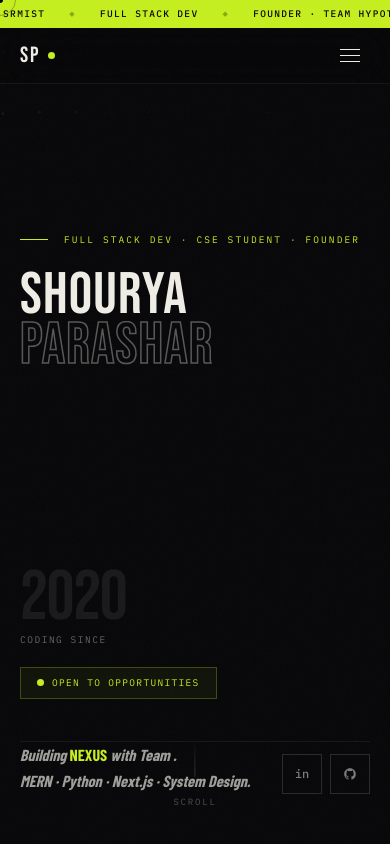
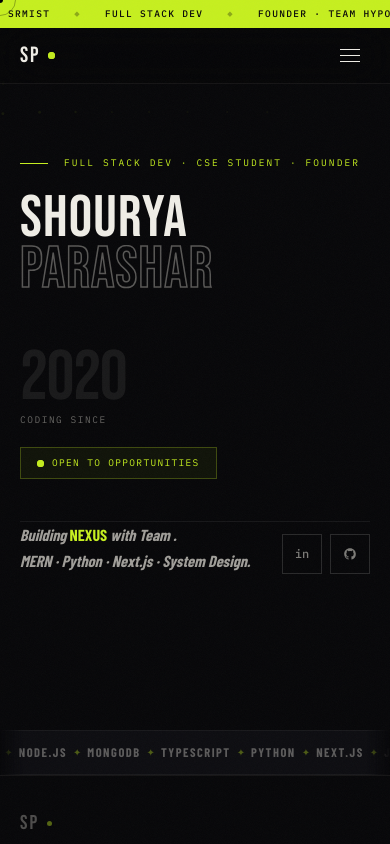
Before and after one commit to im-shourya/portfolio, a React (Vite) app: page / in a window 390 px wide. Shown: the top 844 px of the page. Built offline with nearby package versions, Linux system fonts and the light colour scheme; the HTML template or start-up script is replaced by a standard one; a web font is replaced by a local one.

Commit message:
Responsive for mobile and Hover updated

```diff
--- a/src/components/Contact.tsx
+++ b/src/components/Contact.tsx
@@ -38,12 +38,12 @@ const links = [
 
 const Contact = () => (
   <section id="contact" className="py-[15px] px-5 md:px-10 relative overflow-hidden">
-    <div
+    <span
       className="absolute font-display leading-none pointer-events-none select-none"
       style={{ fontSize: "clamp(120px,22vw,280px)", color: "rgba(242,239,230,.025)", letterSpacing: "-0.02em", bottom: "-30px", right: "-10px", whiteSpace: "nowrap" }}
     >
       BUILD.
-    </div>
+    </span>
 
     <div className="max-w-[640px]">
       <div
@@ -59,8 +59,9 @@ const Contact = () => (
         style={{ fontSize: "clamp(52px,14vw,180px)" }}
       >
         LET'S
+        <span className="block">
           <span
-          className="block transition-all duration-400"
+            className="transition-all duration-400"
             style={{
               WebkitTextStroke: "1.5px rgba(200,240,32,.4)",
               color: "transparent",
@@ -79,6 +80,7 @@ const Contact = () => (
             }}
           >
             BUILD.
+          </span>
         </span>
       </h2>
 
--- a/src/components/Hero.tsx
+++ b/src/components/Hero.tsx
@@ -51,19 +51,19 @@ const Hero = () => {
   };
 
   return (
-    <section id="hero" ref={heroRef} className="min-h-screen relative overflow-hidden grid grid-rows-[1fr_auto] pt-[90px] md:pt-[110px] pb-[50px] md:pb-[60px] px-5 md:px-10">
+    <section id="hero" ref={heroRef} className="py-[156px] px-5 md:px-10 relative overflow-hidden">
       <HeroCanvas />
 
       {/* Main hero grid */}
-      <div className="grid grid-cols-1 md:grid-cols-[1fr_auto] items-end gap-6 md:gap-10 relative z-[1]">
-        <div>
-          <div
+      <span className="grid grid-cols-1 md:grid-cols-[1fr_auto] items-end gap-6 md:gap-10 relative z-[1]">
+        <span>
+          <span
             className="font-mono text-[9.5px] tracking-[0.22em] uppercase flex items-center gap-4 mb-5.5 opacity-0"
             style={{ color: "hsl(var(--lime))", animation: "fadeInUp .8s ease .5s forwards" }}
           >
             <span className="w-7 h-px" style={{ background: "hsl(var(--lime))" }} />
             Full Stack Dev · CSE Student · Founder
-          </div>
+          </span>
           <h1 className="font-display leading-[0.86] tracking-[0.02em] relative py-6 md:py-10" style={{ fontSize: "clamp(56px,15vw,200px)" }}>
             <span className="overflow-hidden block">
               <span className="block" style={{ transform: "translateY(110%)", animation: "slideUp .95s var(--ease-out) .55s forwards" }}>
@@ -73,7 +73,7 @@ const Hero = () => {
             <span className="overflow-hidden block">
               <span
                 ref={lastNameRef}
-                className="block cursor-pointer"
+                className="cursor-pointer"
                 style={{
                   transform: "translateY(110%)",
                   animation: "slideUp .95s var(--ease-out) .68s forwards",
@@ -99,9 +99,9 @@ const Hero = () => {
               </span>
             </span>
           </h1>
-        </div>
+        </span>
 
-        <div
+        <span
           className="flex flex-col items-start md:items-end gap-5 pb-1.5 opacity-0 relative z-[1]"
           style={{ animation: "fadeInUp .8s ease .9s forwards" }}
         >
@@ -125,11 +125,11 @@ const Hero = () => {
               backdropFilter: "blur(4px)",
             }}
           >
-            <span className="w-[7px] h-[7px] rounded-full flex-shrink-0" style={{ background: "hsl(var(--lime))", animation: "blink 2.8s ease-in-out infinite" }} />
+          <div className="w-[7px] h-[7px] rounded-full flex-shrink-0" style={{ background: "hsl(var(--lime))", animation: "blink 2.8s ease-in-out infinite" }} />
             Open to Opportunities
           </div>
-        </div>
-      </div>
+        </span>
+      </span>
 
       {/* Bottom strip */}
       <div
@@ -169,11 +169,11 @@ const Hero = () => {
         </div>
       </div>
 
-      {/* Scroll indicator */}
+      {/* Scroll indicator
       <div className="absolute bottom-9 left-1/2 -translate-x-1/2 flex flex-col items-center gap-2.5 text-[9px] tracking-[0.2em] uppercase font-mono z-[1]" style={{ color: "rgba(242,239,230,.3)" }}>
         <div className="w-px h-14" style={{ background: "linear-gradient(to bottom, transparent, rgba(242,239,230,.2))", animation: "scrollPulse 2.2s ease-in-out infinite" }} />
         <span>Scroll</span>
-      </div>
+      </div> */}
     </section>
   );
 };
--- a/src/components/Skill.tsx
+++ b/src/components/Skill.tsx
@@ -27,28 +27,34 @@ const Skills = () => (
   <section id="skill" className="py-[15px] px-5 md:px-10">
     <SectionHeader num="04 — Skills" title="Skills" aside="Builder / Founder / Student" />
 
-    {/* Skills Bento */}
-    <div className="r font-mono text-[9.5px] tracking-[0.2em] uppercase flex items-center " style={{ color: "rgba(242,239,230,.35)" }}>
+    <div className="r font-mono text-[9px] md:text-[9.5px] tracking-[0.2em] uppercase flex items-center gap-3 mb-3" style={{ color: "rgba(242,239,230,.35)" }}>
       <span className="flex-1 h-px" style={{ background: "rgba(242,239,230,.07)" }} />
       Stack
     </div>
+
     <div
-      className="r rd1 grid grid-cols-2 md:grid-cols-4 gap-[3px]"
+      className="r rd1 grid grid-cols-2 md:grid-cols-4 gap-[2px] md:gap-[3px]"
       style={{ background: "rgba(242,239,230,.04)" }}
     >
       {skills.map((s) => (
         <div
           key={s.name}
-          className={`sk group relative overflow-hidden p-4 md:p-6 cursor-none ${s.wide ? "md:col-span-2" : ""}`}
+          className={`sk group relative overflow-hidden p-3.5 md:p-6 cursor-none ${s.wide ? "md:col-span-2" : ""}`}
           style={{ background: "hsl(var(--ink2))", transition: "all .3s ease" }}
         >
           <div
             className="absolute inset-0 origin-bottom scale-y-0 group-hover:scale-y-100 z-0"
             style={{ background: "hsl(var(--lime))", transition: "transform .4s var(--ease-out)" }}
           />
-          <span className="block mb-2.5 relative z-[1] opacity-40 group-hover:opacity-100 group-hover:scale-110 transition-all text-paper group-hover:text-ink">{s.icon}</span>
-          <span className={`font-display tracking-[0.04em] block mb-0.5 relative z-[1] text-paper group-hover:text-ink transition-colors ${s.wide ? "text-[26px] md:text-[34px]" : "text-[22px] md:text-[26px]"}`}>{s.name}</span>
-          <span className="font-mono text-[8.5px] tracking-[0.16em] uppercase relative z-[1] group-hover:text-ink transition-colors" style={{ color: "rgba(242,239,230,.45)" }}>{s.cat}</span>
+          <span className="block mb-2 relative z-[1] opacity-40 group-hover:opacity-100 transition-all text-paper group-hover:text-ink">
+            {s.icon}
+          </span>
+          <span className={`font-display tracking-[0.04em] block mb-0.5 relative z-[1] text-paper group-hover:text-ink transition-colors ${s.wide ? "text-[22px] md:text-[34px]" : "text-[18px] md:text-[26px]"}`}>
+            {s.name}
+          </span>
+          <span className="font-mono text-[7.5px] md:text-[8.5px] tracking-[0.14em] uppercase relative z-[1] group-hover:text-ink transition-colors leading-tight" style={{ color: "rgba(242,239,230,.45)" }}>
+            {s.cat}
+          </span>
         </div>
       ))}
     </div>
```
Lines whose indentation alone changed are shown as unchanged.
